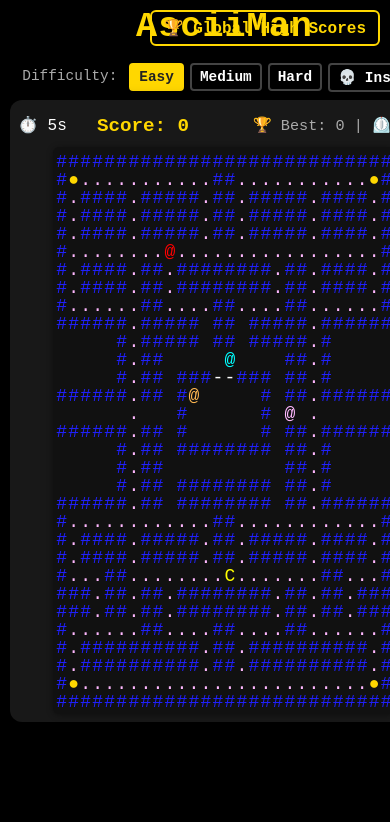
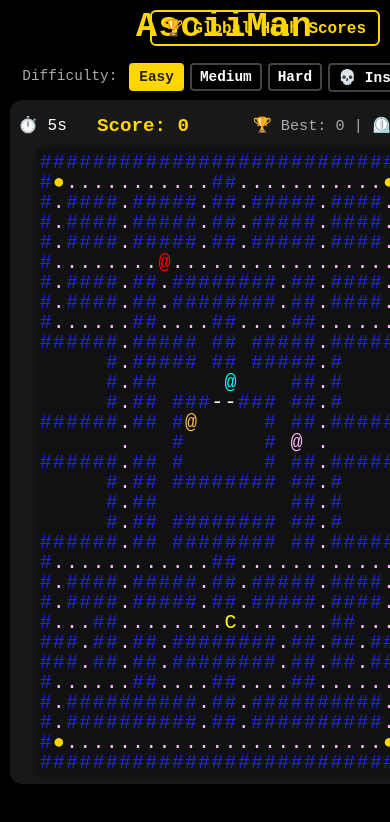
Before and after one commit to MarinaPrice-Dev/asciiman, a React (Vite) app: page / in a window 390 px wide. Shown: the top 822 px of the page. Built offline with nearby package versions, Linux system fonts and the light colour scheme.

Commit message:
manual change: better responsiveness

```diff
--- a/src/components/Game.tsx
+++ b/src/components/Game.tsx
@@ -111,7 +111,7 @@ const GameBoard = styled.pre`
   line-height: 1;
   letter-spacing: 1.2px;
   margin: 0;
-  font-size: min(18px, 2.4vh);
+  font-size: min(20px, 2.4vh);
   background: #111;
   border-radius: 6px;
   padding: 6px 3px 3px 3px;
```
